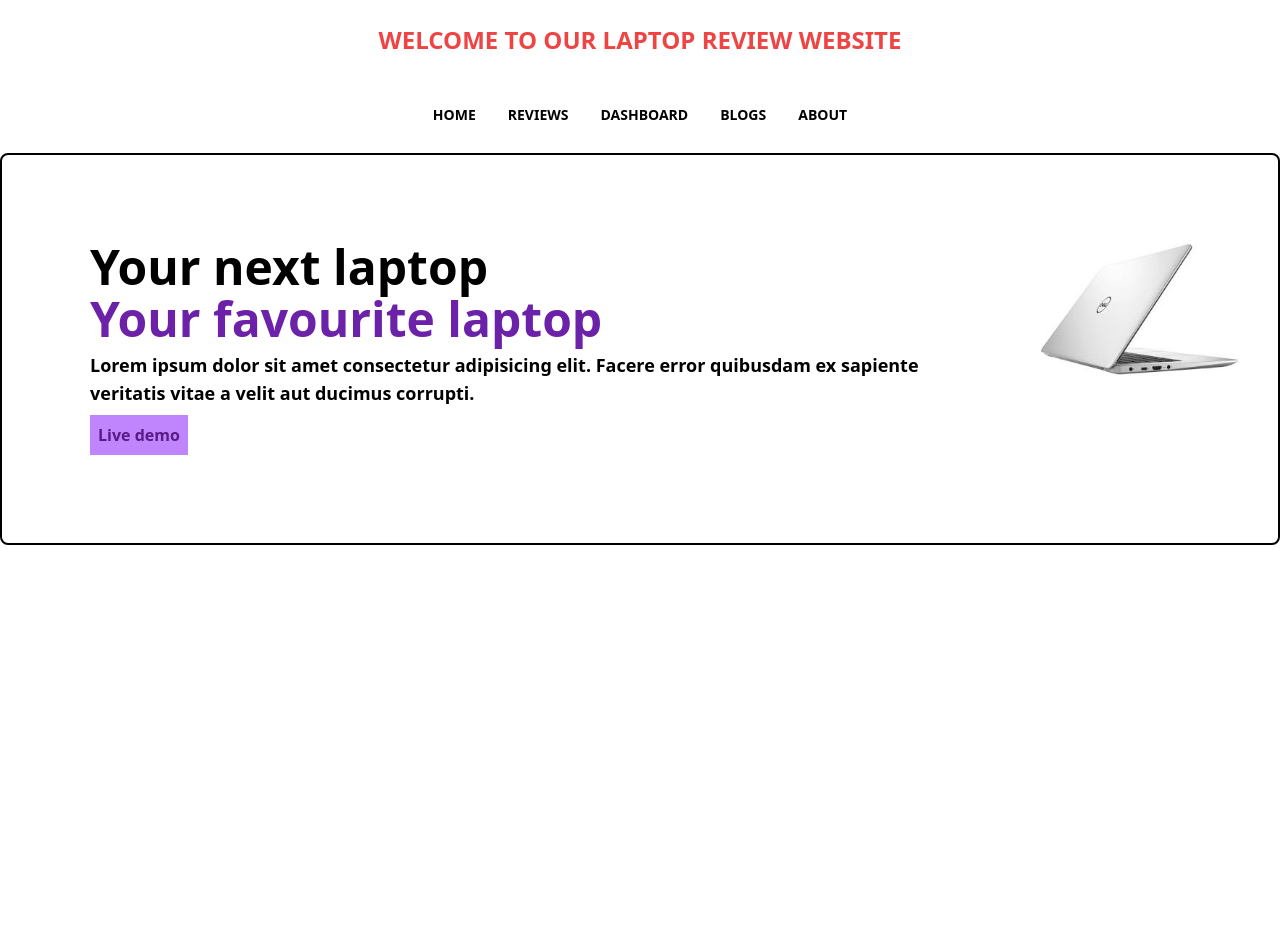
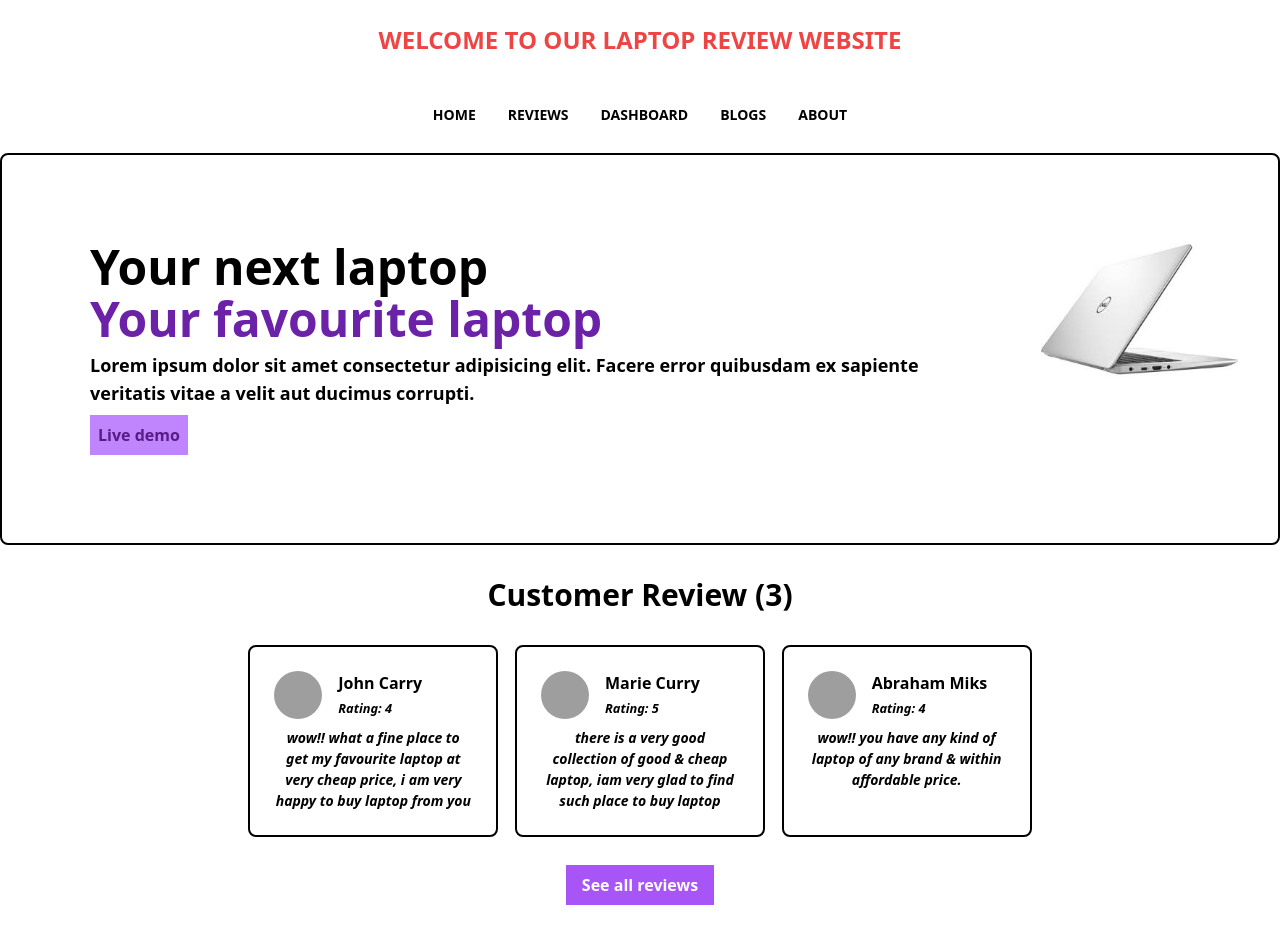
Before and after one commit to 1804011/assignment-9, a React (Create React App) app: page / in a window 1280 px wide. Before the commit the page ends 800 px from the top, so only its background shows below. Built offline with nearby package versions, Linux system fonts and the light colour scheme; grey boxes are pictures that could not be loaded; the HTML template or start-up script is replaced by a standard one.

Commit message:
home section almost done

```diff
--- a/src/Components/Home/Home.css
+++ b/src/Components/Home/Home.css
@@ -2,3 +2,10 @@
 	border: 2px solid black;
 	border-radius: 8px;
 }
+.reviews-container {
+	display: flex;
+	/* border: 2px solid red; */
+	justify-content: center;
+	width: 800px;
+	margin: 0 auto;
+}
--- a/src/Components/Home/Home.js
+++ b/src/Components/Home/Home.js
@@ -1,16 +1,33 @@
-import React from "react";
+import React, { useEffect } from "react";
 import "./Home.css";
 import bannerImg from "../../images/bannerImg.jfif";
+import useReviews from "../../hooks/useReviews";
+import Review from "../Review/Review";
 const Home = () => {
+	const [reviews, setReviews] = useReviews();
+	let arr = reviews.slice(0, 3);
 	return (
 		<div>
 			<Banner></Banner>
+			<h1 className="text-center text-3xl font-semibold my-6">
+				Customer Review (3)
+			</h1>
+			<div className="reviews-container flex justify-center">
+				{arr.map((review) => (
+					<Review data={review}></Review>
+				))}
+			</div>
+			<div className="text-center my-5">
+				<button className="px-4 py-2 bg-purple-500 text-white font-semibold">
+					See all reviews
+				</button>
+			</div>
 		</div>
 	);
 };
 const Banner = () => {
 	return (
-		<div className="banner-container flex p-10 align-items-center mt-3">
+		<div className="banner-container flex p-10 align-items-center mt-3 mb-8">
 			<div className="banner-info p-12">
 				<h1 className="text-5xl font-bold">Your next laptop</h1>
 				<h1 className="text-5xl font-bold text-purple-800 my-1">
--- /dev/null
+++ b/src/Components/Review/Review.css
@@ -0,0 +1,27 @@
+.review-container {
+	width: 250px;
+	margin: 8px auto;
+	border: 2px solid black;
+	border-radius: 8px;
+	padding: 24px;
+}
+
+.review-container .upper {
+	display: flex;
+	align-items: center;
+	margin-bottom: 8px;
+}
+.review-container .upper img {
+	width: 48px;
+	height: 48px;
+	border-radius: 50%;
+}
+.review-container .upper .right {
+	margin-left: 16px;
+}
+.review-container .lower {
+	text-align: center;
+	font-size: 14px;
+	font-weight: 600;
+	font-style: italic;
+}
--- /dev/null
+++ b/src/Components/Review/Review.js
@@ -0,0 +1,23 @@
+import React from "react";
+import "./Review.css";
+const Review = (props) => {
+	console.log(props);
+	if (!props.data) return <></>;
+	const { name, review, rating, img } = props.data;
+	return (
+		<div className="review-container">
+			<div className="upper">
+				<div className="image">
+					<img src={img} alt="image" />
+				</div>
+				<div className="right">
+					<h2 className="font-bold capitalize">{name}</h2>
+					<small className="font-semibold italic">Rating: {rating}</small>
+				</div>
+			</div>
+			<div className="lower">{review}</div>
+		</div>
+	);
+};
+
+export default Review;
--- /dev/null
+++ b/src/hooks/useReviews.js
@@ -0,0 +1,12 @@
+import { useEffect, useState } from "react";
+
+const useReviews = () => {
+	const [reviews, setReviews] = useState([]);
+	useEffect(() => {
+		fetch("reviews.json")
+			.then((res) => res.json())
+			.then((data) => setReviews(data));
+	}, []);
+	return [reviews, setReviews];
+};
+export default useReviews;
```
